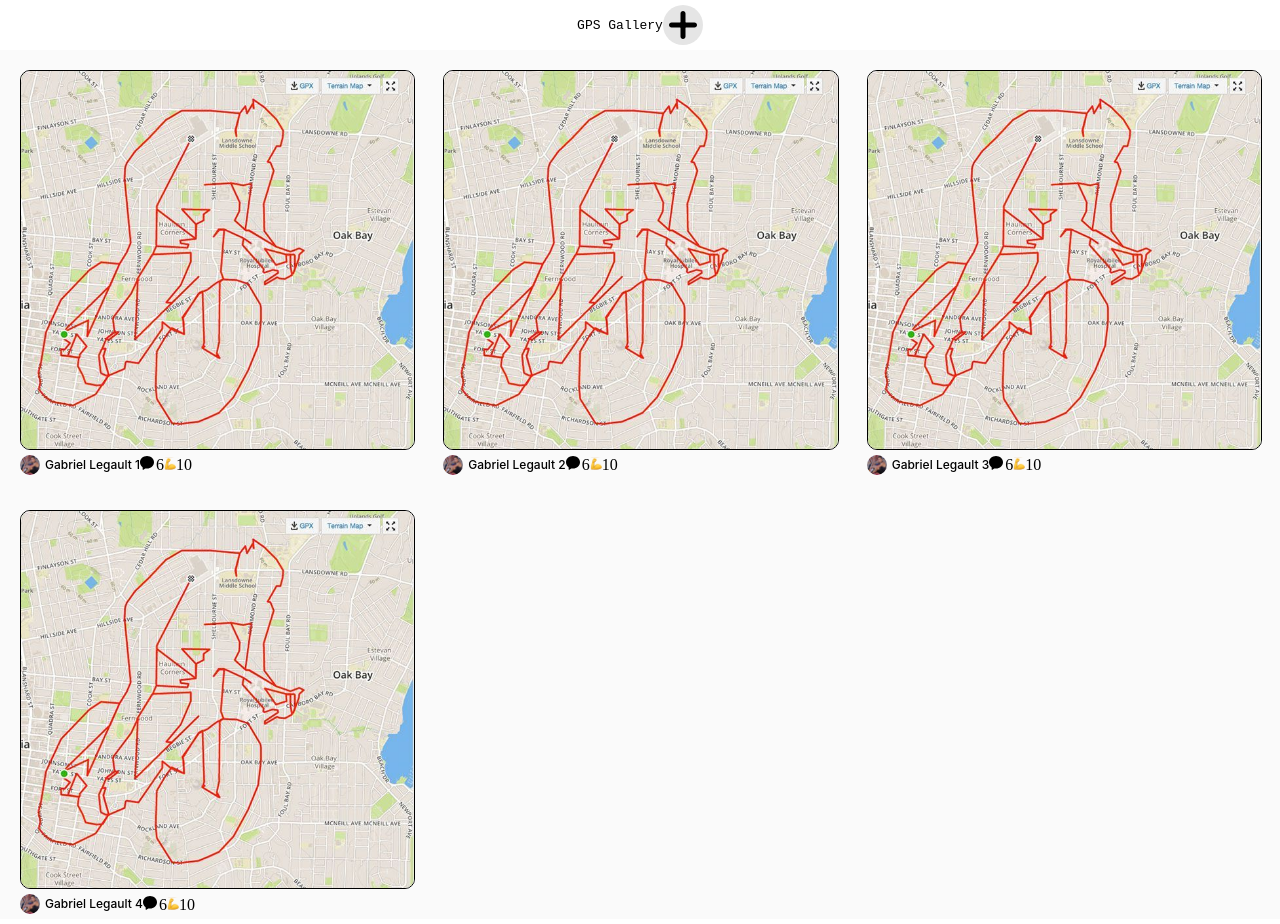
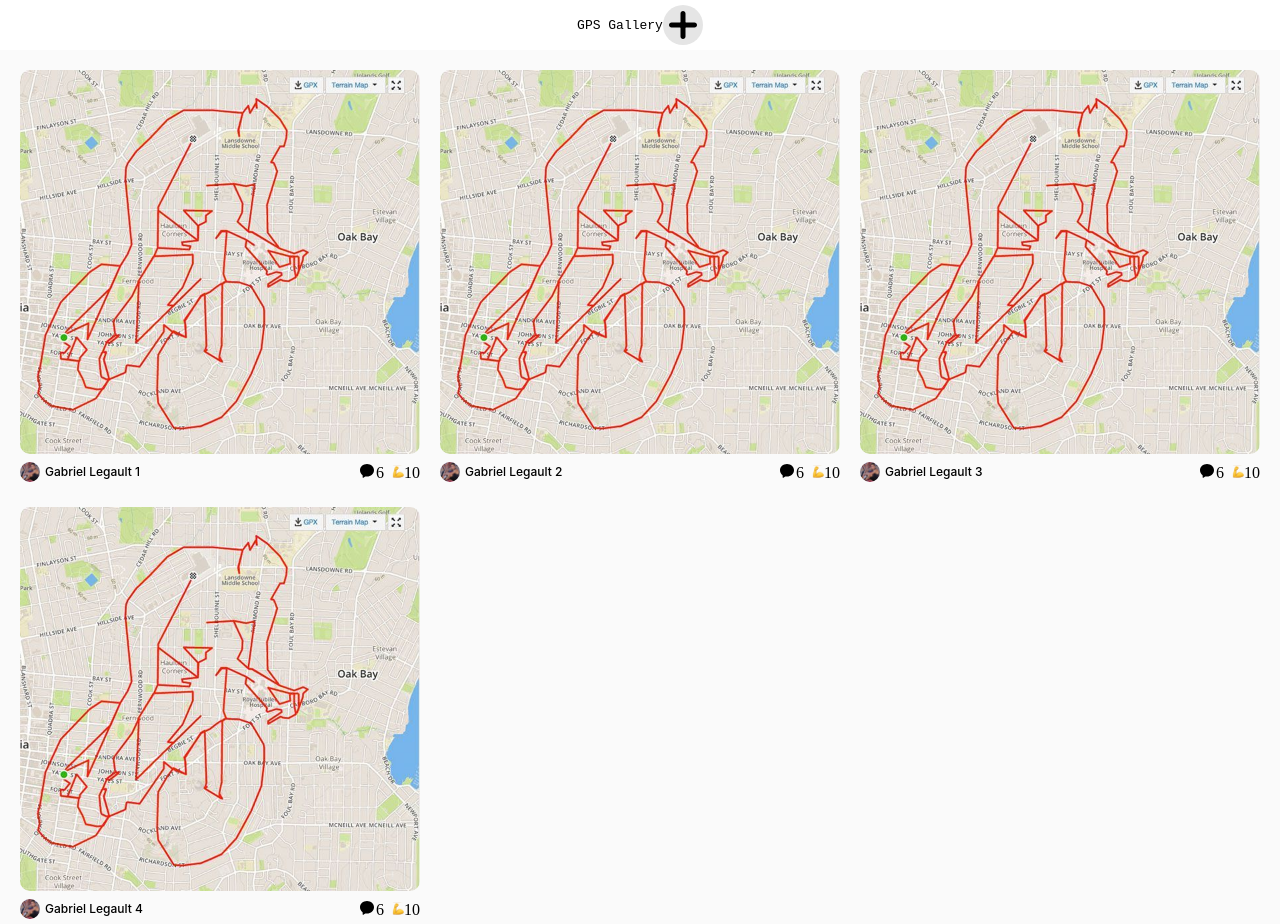
Before and after one commit to Gabswim/GPS-Gallery, a React (Create React App) app: page / in a window 1280 px wide. Built offline with nearby package versions, Linux system fonts and the light colour scheme.

Commit message:
alignement

```diff
--- a/src/App.tsx
+++ b/src/App.tsx
@@ -43,7 +43,7 @@ const FAKE_DATA: ActivityCardProps[] = [
   },
 ];
 
-const App = () => {
+const App: React.FC = () => {
   return (
     <>
       <Reset />
--- a/src/components/ActivitiesGrid.tsx
+++ b/src/components/ActivitiesGrid.tsx
@@ -6,7 +6,7 @@ export interface ActivitiesGridProps {
   activities: ActivityCardProps[];
 }
 
-const ActivitiesGrid = ({ activities }: ActivitiesGridProps) => {
+const ActivitiesGrid: React.FC<ActivitiesGridProps> = ({ activities }) => {
   return (
     <Grid>
       {activities.map((activity, i) => (
@@ -27,9 +27,8 @@ const ActivitiesGrid = ({ activities }: ActivitiesGridProps) => {
 const Grid = styled.section`
   display: grid;
   grid-template-columns: repeat(auto-fill, minmax(350px, 1fr));
-  grid-gap: 30px;
-  padding-left: 20px;
-  padding-right: 20px;
+  grid-gap: 20px;
+  padding: 0 20px 0 20px;
 `;
 
 export default ActivitiesGrid;
--- a/src/components/ActivityCard.tsx
+++ b/src/components/ActivityCard.tsx
@@ -12,14 +12,14 @@ export interface ActivityCardProps {
   upvote: () => void;
 }
 
-const ActivityCard = ({
+const ActivityCard: React.FC<ActivityCardProps> = ({
   gpsDrawing,
   profilePicture,
   profileName,
   commentCount,
   upvoteCount,
   upvote,
-}: ActivityCardProps) => {
+}) => {
   function getRide() {
     console.log('Open the ride stats');
   }
@@ -32,7 +32,9 @@ const ActivityCard = ({
 
   return (
     <TileView>
-      <GpsImage src={gpsDrawing} alt="ride image" />
+      <div onClick={getRide}>
+        <GpsImage src={gpsDrawing} alt="ride image" />
+      </div>
       <ButtonBar>
         <ProfileBtn onClick={getProfile}>
           <ProfileImage src={profilePicture} />
@@ -63,18 +65,11 @@ const TileView = styled.div`
   position: relative;
 `;
 
-const ImageBtn = styled.a`
-  border: none;
-  line-height: 0;
-  padding: 0 0 0 0;
-`;
-
 const GpsImage = styled.img`
   max-width: 100%;
   width: 100%;
   height: auto;
   border-radius: 10px;
-  border: 1px solid black;
   cursor: pointer;
 `;
 
@@ -106,8 +101,7 @@ const ProfileName = styled.label`
 `;
 
 const ButtonGroup = styled.div`
-  float: right;
-  margin-right: 10px;
+  margin-left: auto;
 `;
 
 const CommentBtn = styled.a`
@@ -123,6 +117,7 @@ const UpvoteBtn = styled.a`
   & > * {
     cursor: pointer;
   }
+  padding-left: 8px;
 `;
 
 const UpvoteCounter = styled.label``;
```
Also changed, not shown: .eslintrc.js.
